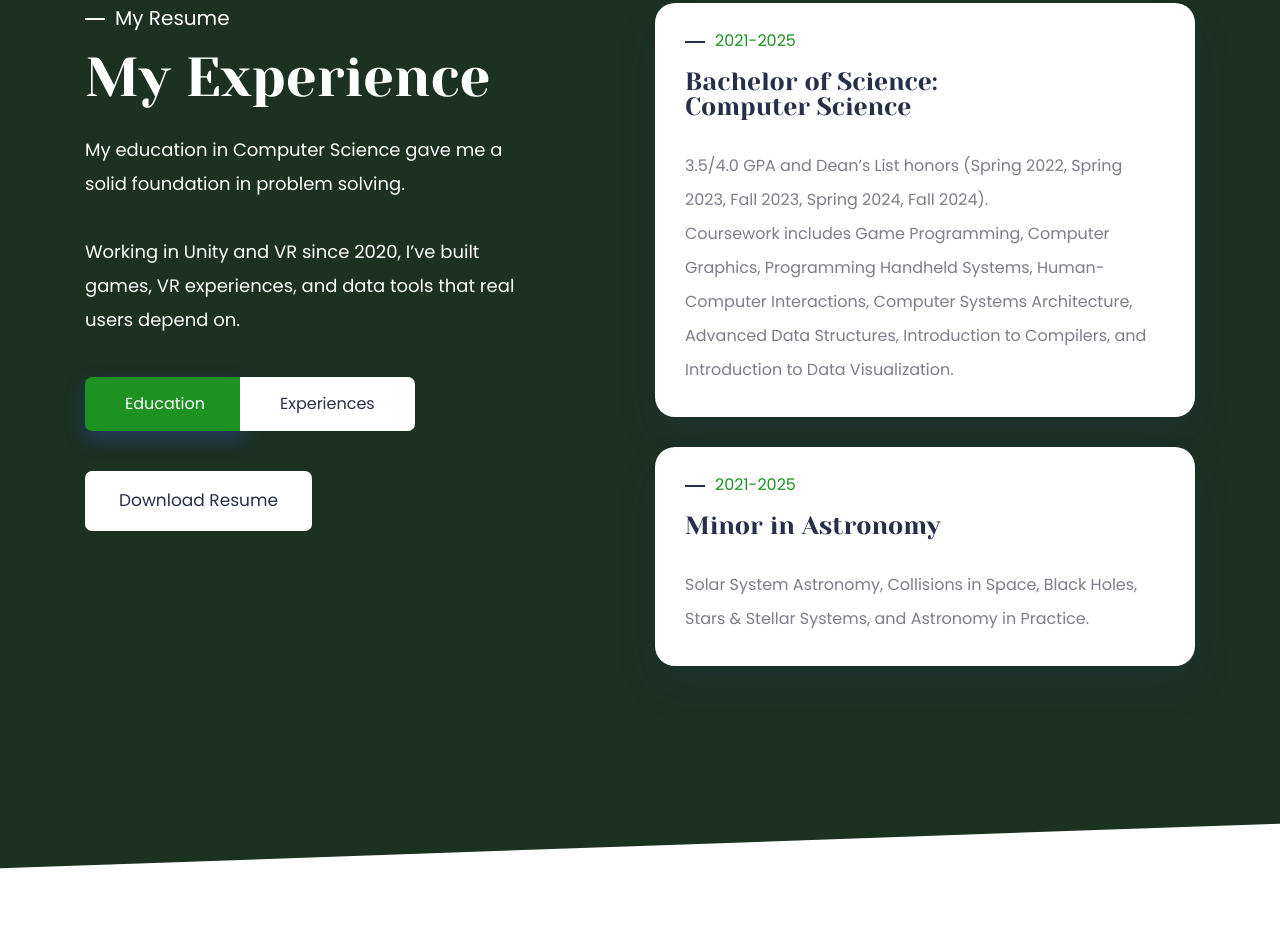
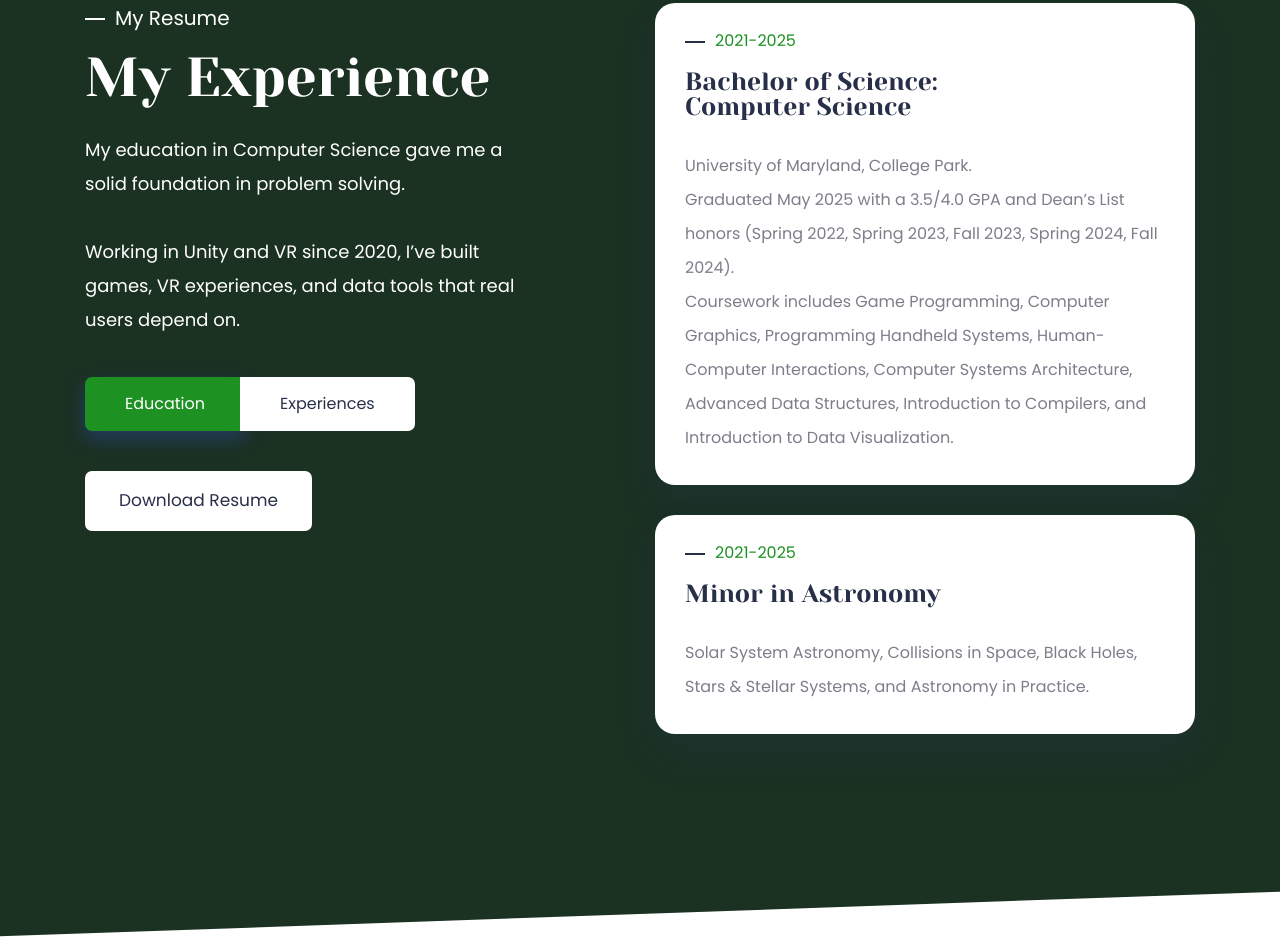
Before and after one commit to sAleko/sAleko.github.io, a plain HTML site: page index.html in a window 1280 px wide. Shown: the part 6128-7074 px from the top of the page. Drawn offline with Linux system fonts and the light colour scheme.

Commit message:
Include Uni

```diff
--- a/index.html
+++ b/index.html
@@ -461,7 +461,8 @@
                         <div class="resume__education_item">
                             <span>2021-2025</span>
                             <h4>Bachelor of Science:<br>Computer Science</h4>
-                            <p>3.5/4.0 GPA and Dean’s List honors (Spring 2022, Spring 2023, Fall 2023, Spring 2024, Fall 2024).
+                            <p>University of Maryland, College Park. <br>
+                                Graduated May 2025 with a 3.5/4.0 GPA and Dean’s List honors (Spring 2022, Spring 2023, Fall 2023, Spring 2024, Fall 2024).
                                 <br>
                                 Coursework includes Game Programming, Computer Graphics, Programming Handheld Systems, Human-Computer Interactions, Computer Systems Architecture,
                                 Advanced Data Structures, Introduction to Compilers, and Introduction to Data Visualization.</p>
```
